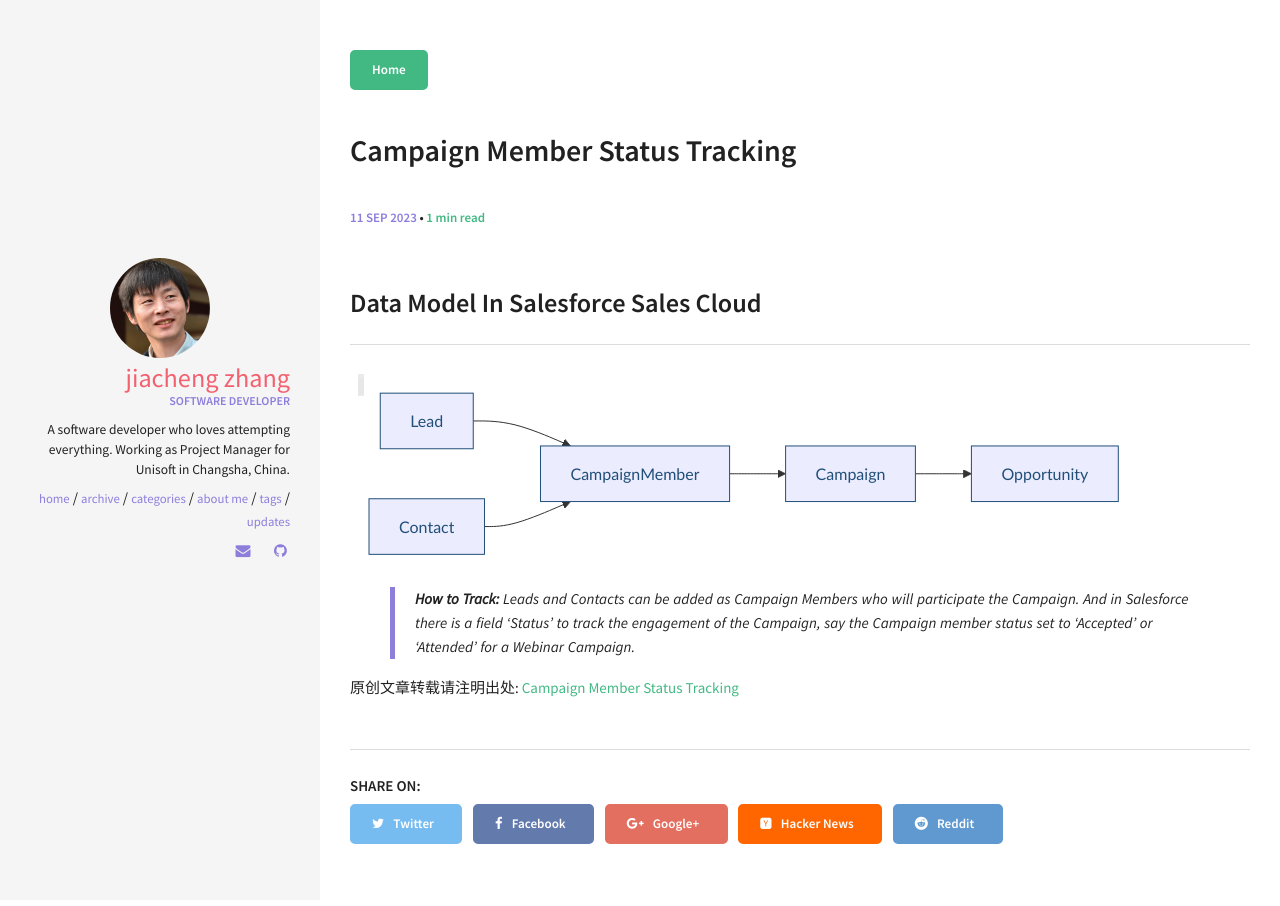
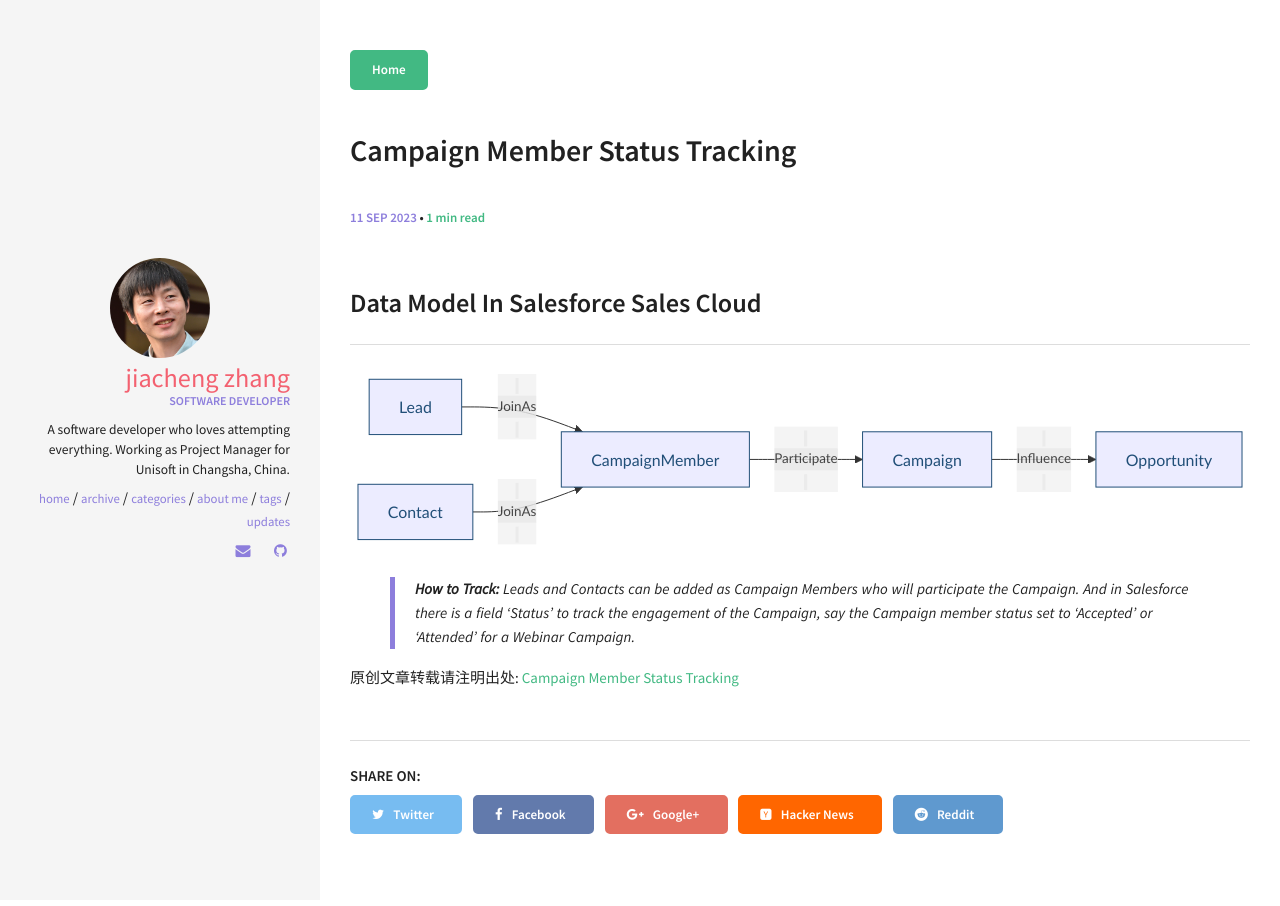
Before and after one commit to zhangjiacheng/zhangjiacheng.github.io, a Jekyll site: the page built from _posts/2023-09-11-CampaignMemberStatusTrucking.md, in a window 1280 px wide. Built offline with Jekyll 4.4.1, drawn with Linux system fonts in a browser that asks for light colours.

```diff
--- a/_posts/2023-09-11-CampaignMemberStatusTrucking.md
+++ b/_posts/2023-09-11-CampaignMemberStatusTrucking.md
@@ -11,10 +11,10 @@
 
 <div class="mermaid">
 graph LR;
-    Lead-->CampaignMember;
-    Contact-->CampaignMember;
-    CampaignMember-->Campaign;
-    Campaign-->Opportunity;
+    Lead-->|JoinAs|CampaignMember;
+    Contact-->|JoinAs|CampaignMember;
+    CampaignMember-->|Participate|Campaign;
+    Campaign-->|Influence|Opportunity;
 </div>
 
 > **How to Track:** Leads and Contacts can be added as Campaign Members who will participate  the Campaign. And in Salesforce there is a field 'Status' to track the engagement of the Campaign, say the Campaign member status set to 'Accepted' or 'Attended' for a Webinar Campaign.
```
